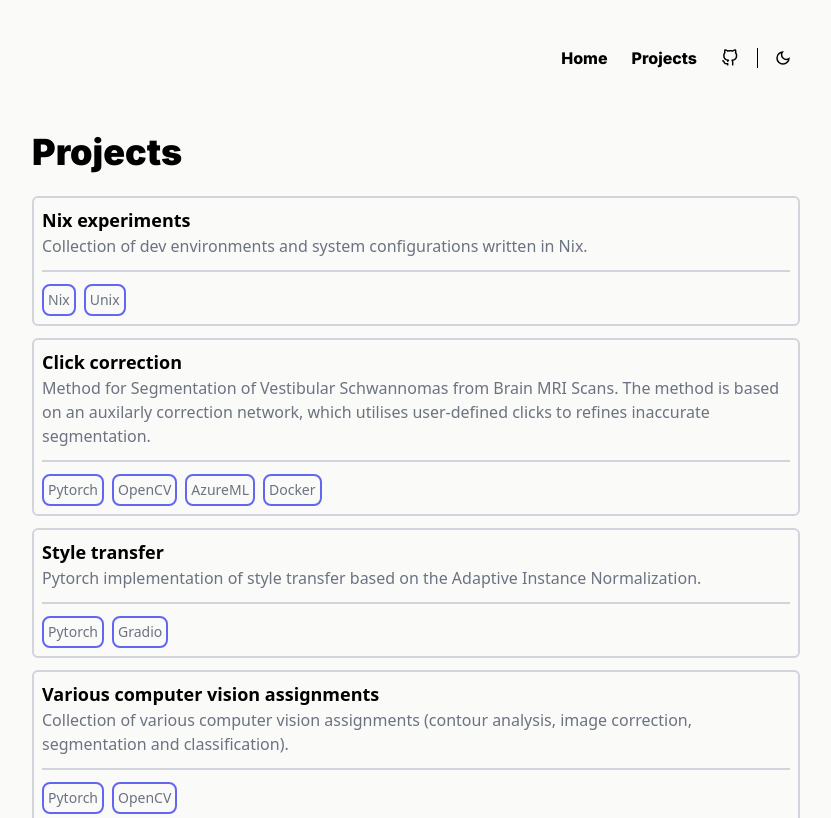
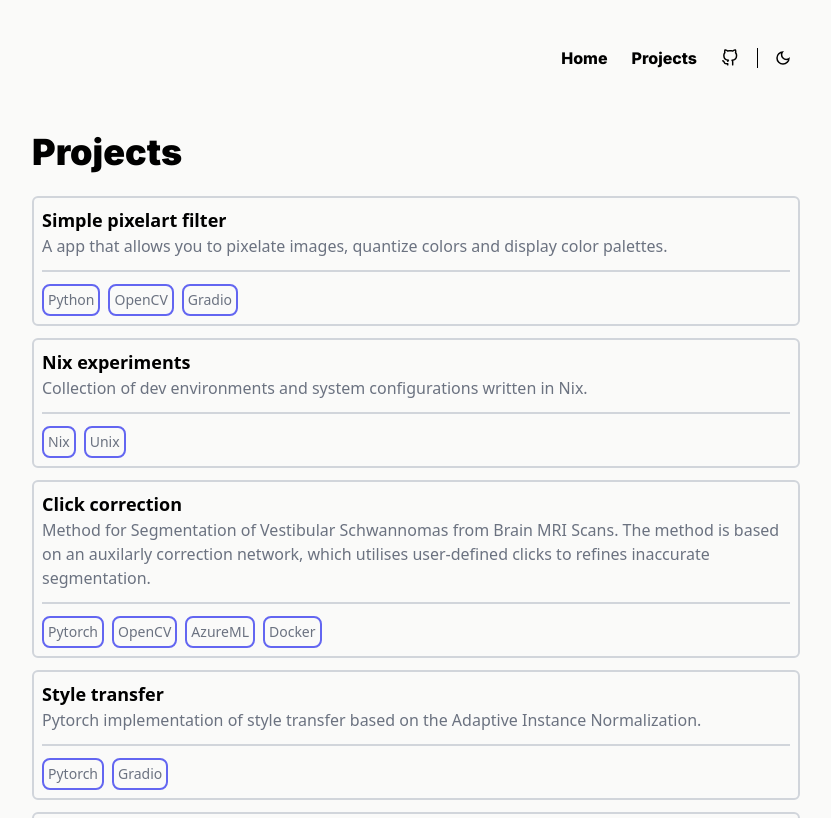
Before and after one commit to kuko6/personal-website, a SvelteKit app: page /projects in a window 1280 px wide. Shown: the top 818 px of the page, without its empty margins (224-1055 px from the left). Built offline with nearby package versions, Linux system fonts and the light colour scheme.

Commit message:
added pixelart project

```diff
--- a/src/routes/projects/+page.svelte
+++ b/src/routes/projects/+page.svelte
@@ -2,6 +2,13 @@
   import Project from "../../components/Project.svelte";
 
   const project = [
+    {
+      name: "Simple pixelart filter",
+      description:
+        "A app that allows you to pixelate images, quantize colors and display color palettes.",
+      ref: "https://github.com/kuko6/pixel-filter",
+      used_tech: ["Python", "OpenCV", "Gradio"],
+    },
     {
       name: "Nix experiments",
       description:
```
